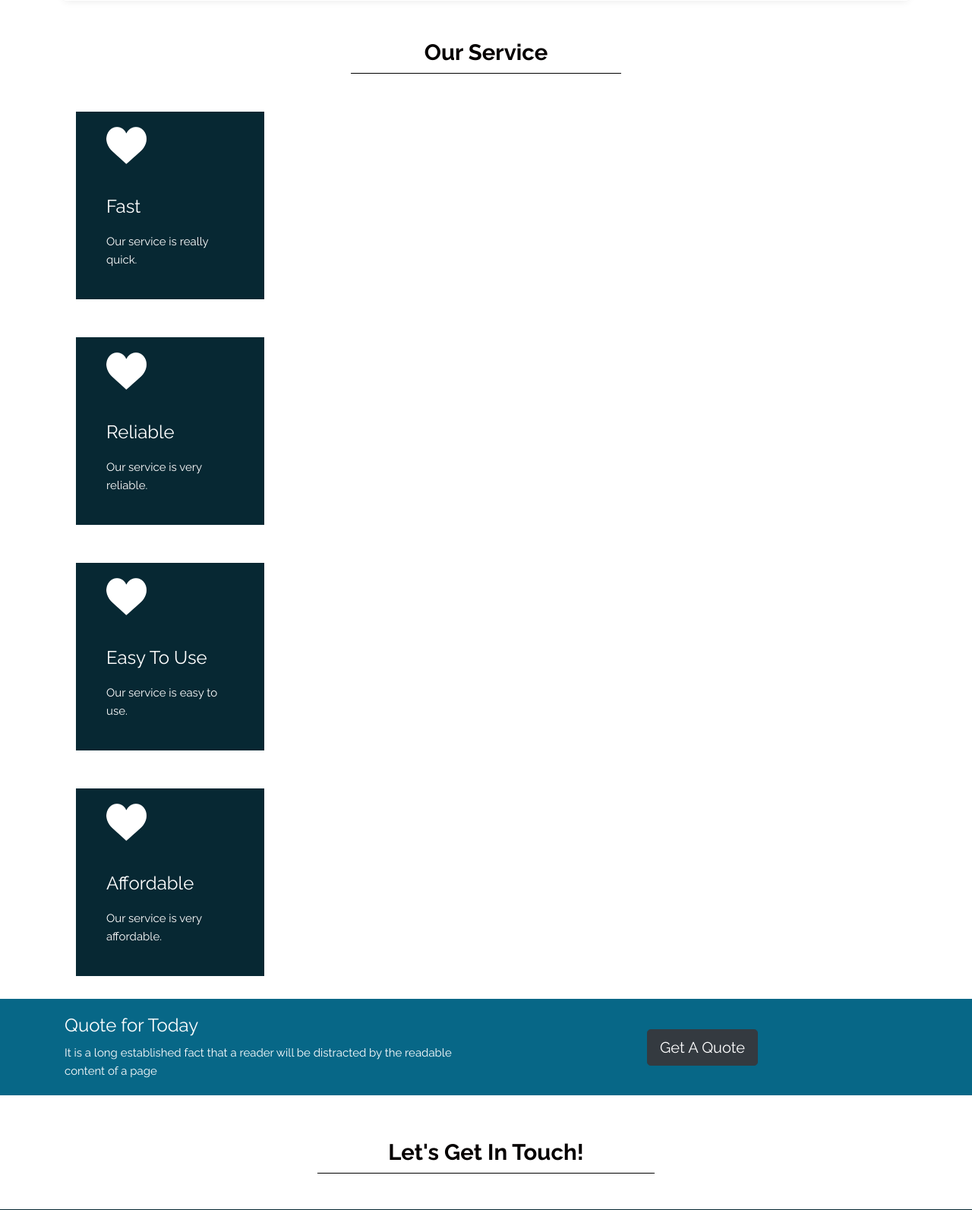
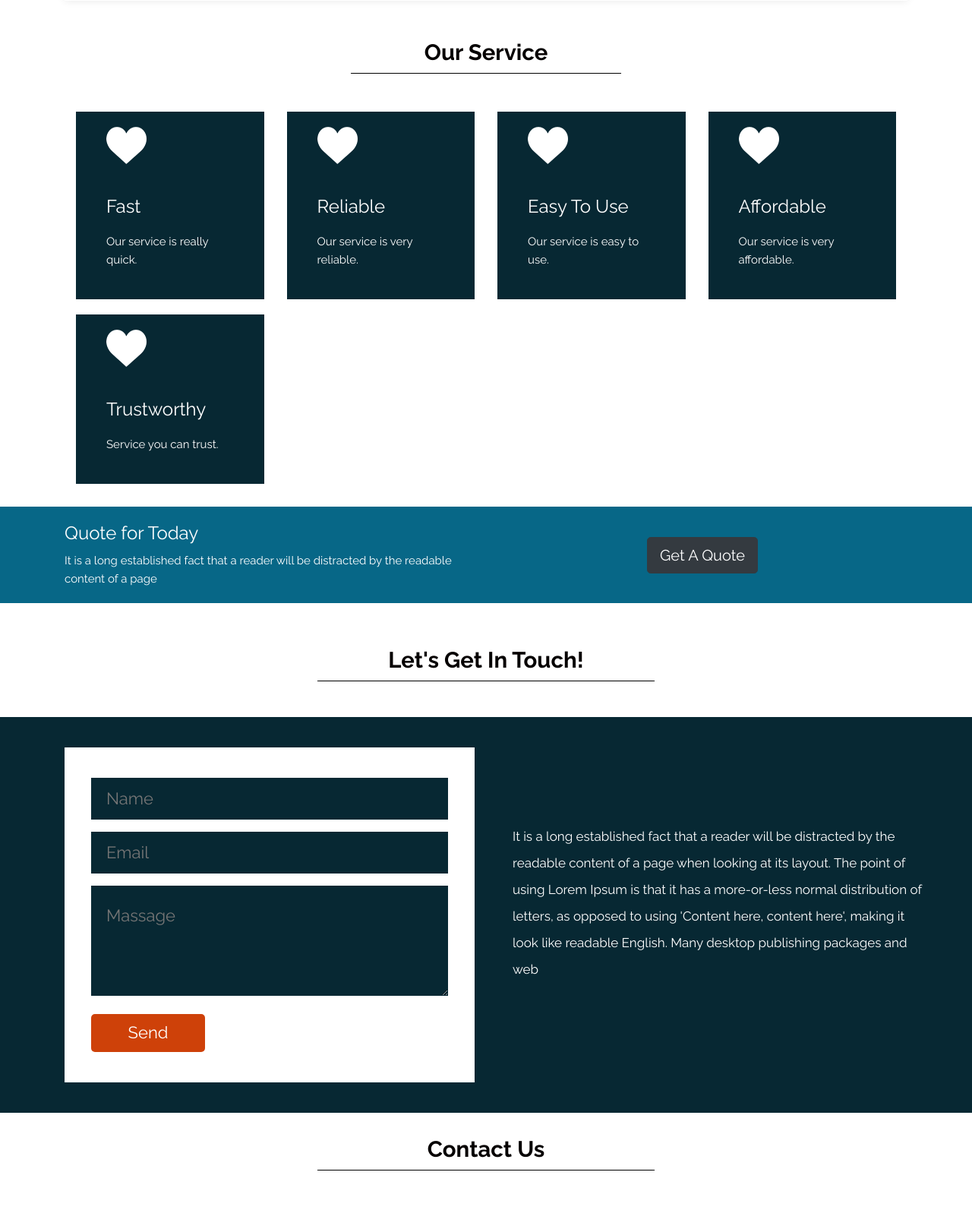
Before and after one commit to TRL242/django_project_template, a Django app: page / in a window 1280 px wide. Shown: the part 980-2573 px from the top of the page at 76% size. Run offline with Django 3.2, Linux system fonts and the light colour scheme; some libraries are stand-ins or nearby versions.

Commit message:
service main layout fixed

```diff
--- a/my_project/my_app/views.py
+++ b/my_project/my_app/views.py
@@ -25,7 +25,12 @@ def index(request):
     feature4.name = 'Affordable'
     feature4.details = 'Our service is very affordable.'
 
-    features = [feature1, feature2, feature3, feature4]
+    feature5 = Feature()
+    feature5.id = 4
+    feature5.name = 'Trustworthy'
+    feature5.details = 'Service you can trust.'
+
+    features = [feature1, feature2, feature3, feature4, feature5]
     for feature in features:
         pass
 
--- a/my_project/templates/index.html
+++ b/my_project/templates/index.html
@@ -132,11 +132,10 @@
     		        <div class="section_service_2">
     		    	<h1 class="service_text">Our Service</h1>
     		    </div>
-                {% for feature in features %}
     		    <div class="service_main">
                     <div class="container">
-    		    		<div class="row">
-
+                        <div class="row icon-boxes">
+                        {% for feature in features %}
     		    			<div class="col-md-6 col-lg-3 d-flex align-items-stretch mb-5 mb-lg-0">
     		    				<div class="written_text">
     		    					<div class="like_icon"><img src="{% static 'images/like-icon.png' %}"></div>
@@ -144,12 +143,13 @@
     		    					<p>{{feature.details}}</p>
     		    				</div>
     		    			</div>
-    		    		</div>
+                        {% endfor %}
+                        </div>
     		    	</div>
     		    </div>
-            {% endfor %}
     	</div>
 	</div>
+
     <!--services end -->
 
     <!--quote_section start -->
```
